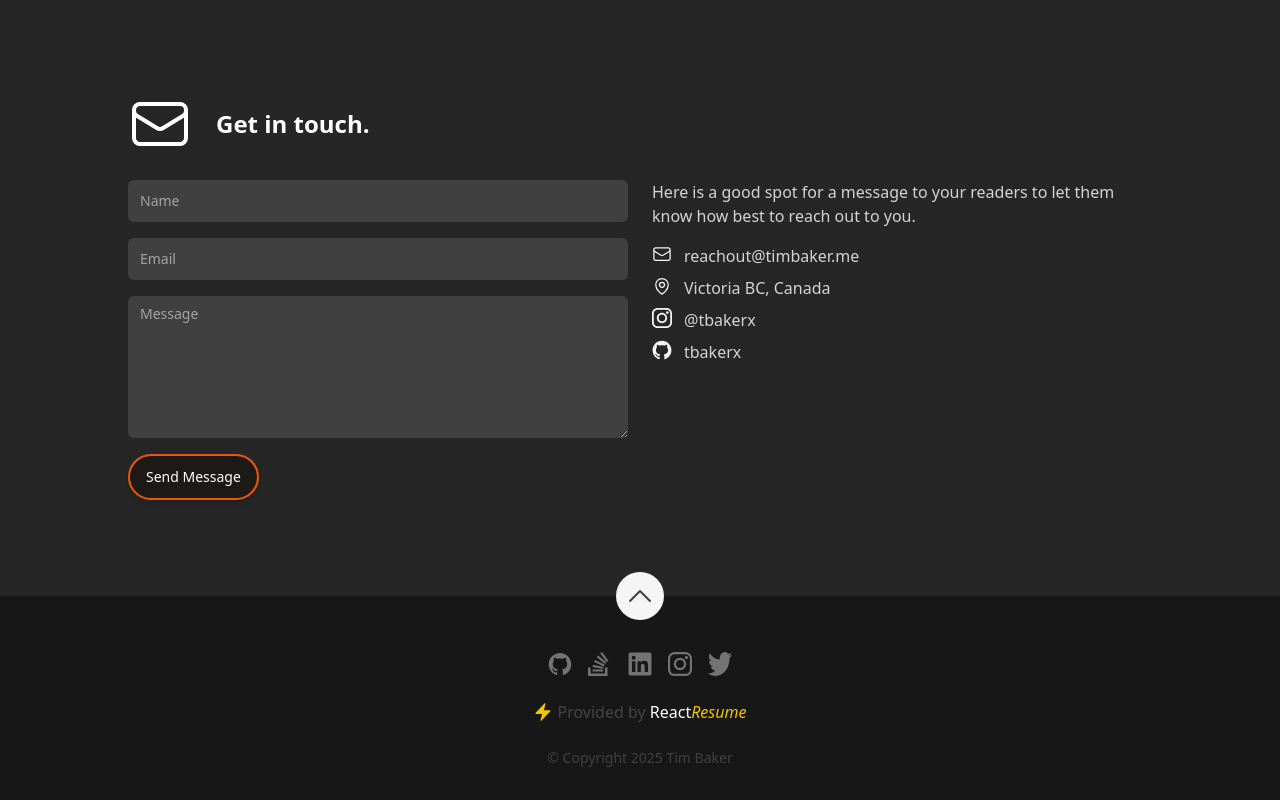
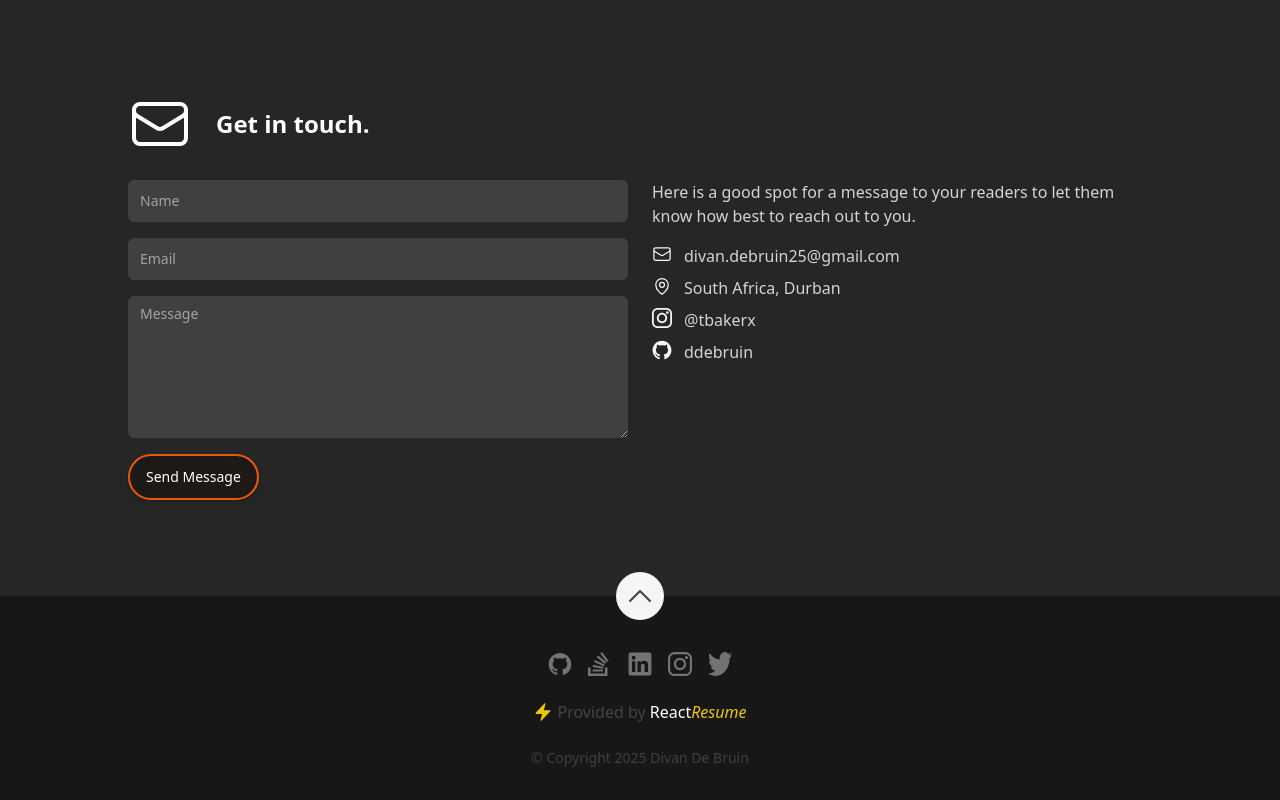
Before and after one commit to 7IronSnow7/personal_portfolio_main, a Next.js app: page / in a window 1280 px wide. Shown: the part 4080-4880 px from the top of the page. Built offline with nearby package versions, Linux system fonts and the light colour scheme.

Commit message:
Updating contact info

```diff
--- a/src/components/Sections/Footer.tsx
+++ b/src/components/Sections/Footer.tsx
@@ -28,7 +28,7 @@ const Footer: FC = memo(() => (
           <span className="italic text-yellow">Resume</span>
         </span>
       </a>
-      <span className="text-sm text-neutral-700">© Copyright {currentYear} Tim Baker</span>
+      <span className="text-sm text-neutral-700">© Copyright {currentYear} Divan De Bruin</span>
     </div>
   </div>
 ));
--- a/src/components/Sections/Hero.tsx
+++ b/src/components/Sections/Hero.tsx
@@ -1,12 +1,12 @@
 import {ChevronDownIcon} from '@heroicons/react/24/outline';
 import classNames from 'classnames';
-// import Image from 'next/image';
 import {FC, memo} from 'react';
 
+// import Image from 'next/image';
 import {heroData, SectionId} from '../../data/data';
+import {Hero} from '../../data/dataDef'
 import Section from '../Layout/Section';
 import Socials from '../Socials';
-import { Hero } from '../../data/dataDef'
 
 const HeroComponent: FC = memo(() => {
   const {videoSrc, name, description, actions} = heroData as Hero;
@@ -16,9 +16,9 @@ const HeroComponent: FC = memo(() => {
       <div className="relative flex h-screen w-full items-center justify-center">
       <video
           autoPlay
+          className="absolute z-0 h-full w-full object-cover"
           loop
           muted
-          className="absolute z-0 h-full w-full object-cover"
           src={videoSrc}
         />
         {/* <Image
--- a/src/data/data.tsx
+++ b/src/data/data.tsx
@@ -347,12 +347,12 @@ export const contact: ContactSection = {
   items: [
     {
       type: ContactType.Email,
-      text: 'reachout@timbaker.me',
+      text: 'divan.debruin25@gmail.com',
       href: 'mailto:reachout@timbaker.me',
     },
     {
       type: ContactType.Location,
-      text: 'Victoria BC, Canada',
+      text: 'South Africa, Durban',
       href: 'https://www.google.ca/maps/place/Victoria,+BC/@48.4262362,-123.376775,14z',
     },
     {
@@ -362,8 +362,8 @@ export const contact: ContactSection = {
     },
     {
       type: ContactType.Github,
-      text: 'tbakerx',
-      href: 'https://github.com/tbakerx',
+      text: 'ddebruin',
+      href: 'https://github.com/7IronSnow7',
     },
   ],
 };
```
Also changed, not shown: 1 other file (tests, documents, lock files or other folders).
